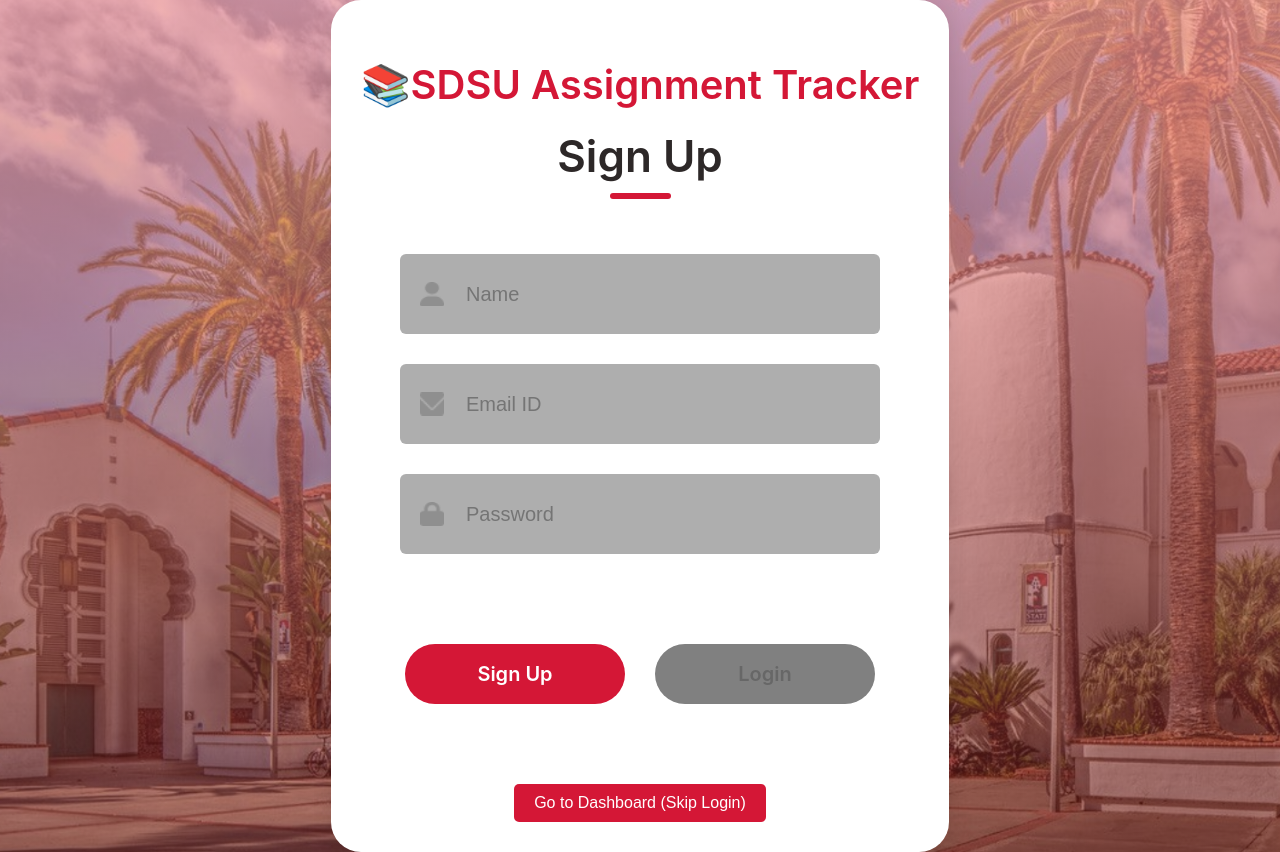
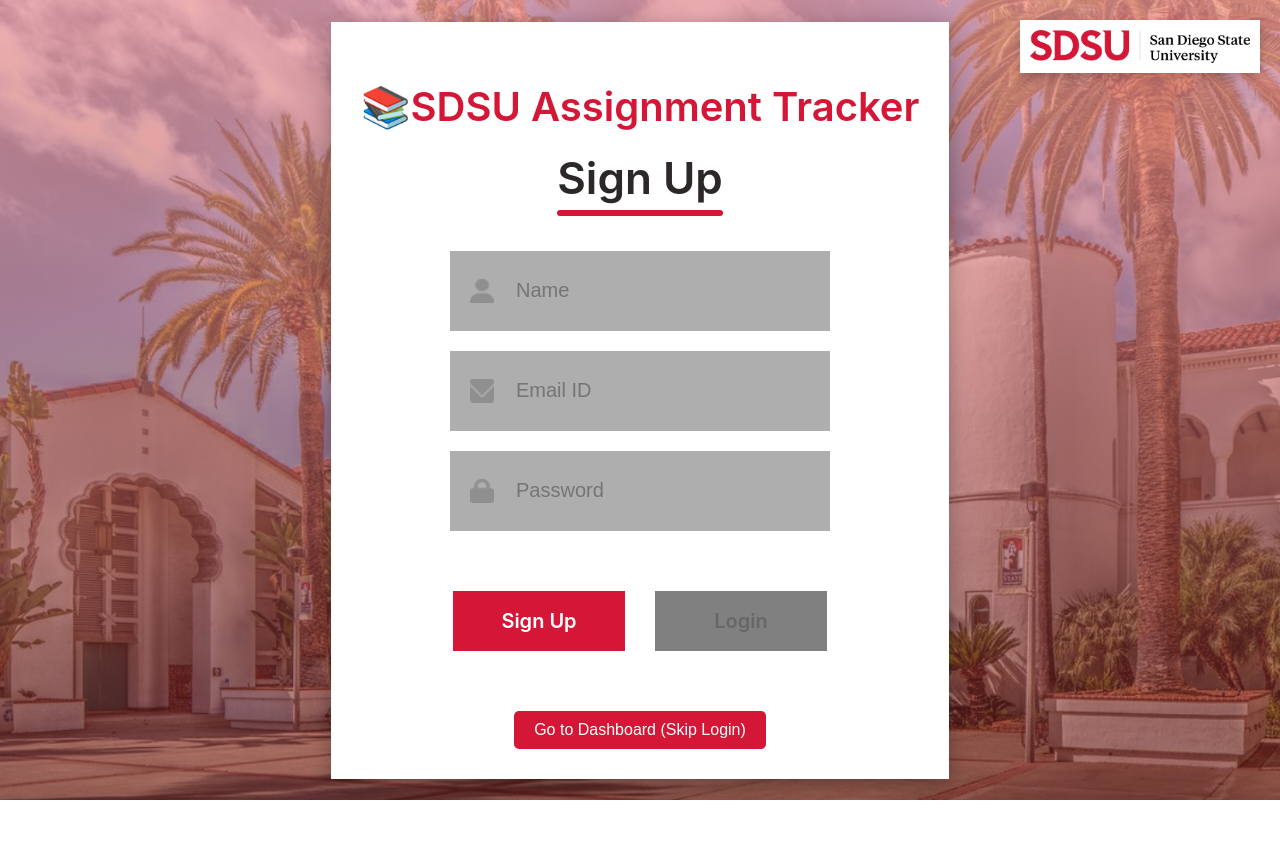
Before and after one commit to kims1998/SDSU-Assignment-Tracker, a React (Create React App) app in the folder frontend/: page / in a window 1280 px wide. After the commit the page ends 800 px from the top, so only its background shows below. Built offline with nearby package versions, Linux system fonts and the light colour scheme.

Commit message:
Added SDSU logo in the top left corner  - Also made sure the underlining under the signup / login underlines correctly  - Unround the signup / login container (Subject to change)

```diff
--- a/frontend/src/Components/LoginSignup/LoginSignup.css
+++ b/frontend/src/Components/LoginSignup/LoginSignup.css
@@ -17,10 +17,10 @@
     flex-direction: column;
     align-items: center;
     margin: auto;
-    background: #fff;
+    background: #ffffff;
     padding: 30px;
-    border-radius: 30px; /* Add this for rounded corners */
-    box-shadow: 0 4px 20px rgba(0, 0, 0, 0.1);
+    border-radius: 0; /* Add this for rounded corners */
+    box-shadow: 0 4px 20px rgba(0, 0, 0, 0.3);
 }
 
 .header{
@@ -41,28 +41,32 @@
     color: #2d2828;
     font-size: 44px;
     font-weight: 600;
+    display: inline-block;
+    text-align: center;
 }
 
 .underline{
-    width: 61px;
+    width: 100%;
     height: 6px;
     background: #d41736;
     border-radius: 9px;
+
+    margin-top: 5px;
 }
 
 .inputs{
     display: flex;
     flex-direction: column;
-    gap: 30px;
-    margin-top: 55px;
+    gap: 20px;
+    margin-top: 35px;
 }
 
 .input{
     display: flex;
     align-items: center;
     margin: auto;
-    border-radius: 6px;
-    width: 480px;
+    border-radius: 0;
+    width: 380px;
     height: 80px;
     background: #aeaeae;
 }
@@ -80,7 +84,7 @@
     background: transparent;
     font-size: 20px;
     color: #797979;
-    width: 400px;
+    width: 300px;
     height: 50px;
     font-size: 20px;
 }
@@ -102,16 +106,16 @@
 .submit-container{
     display: flex;
     gap: 30px;
-    margin: 60px auto;
+    margin: 40px auto;
 }
 
 .submit{
     display: flex;
     justify-content: center;
     align-items: center;
-    width: 220px;
+    width: 172px;
     height: 60px;
-    border-radius: 50px;
+    border-radius: 0;
     background: #d41736;
     color: #fff;
     font-size: 20px;
@@ -123,3 +127,22 @@
     background: gray;
     color: #676767
 }
+
+.sdsu-logo {
+
+    position: fixed;
+
+    top: 20px;
+    right: 20px;
+
+    width: 220px;
+    height: auto;
+
+    /* The white background on the logo*/
+    background-color: white;
+    padding: 10px;
+    border-radius: 0;
+    box-shadow: 0 4px 10px rgba(0, 0, 0, 0.2);
+
+    z-index: 100;
+}
--- a/frontend/src/Components/LoginSignup/LoginSignup.jsx
+++ b/frontend/src/Components/LoginSignup/LoginSignup.jsx
@@ -4,6 +4,7 @@
 import user_icon from '../Assets/person.png'
 import email_icon from '../Assets/email.png'
 import password_icon from '../Assets/password.png'
+import sdsu_logo from '../Assets/sdsu_primary_logo_rgb_horizontal_full_color.png'
 import { useNavigate } from 'react-router-dom';
 
 import { loginChecks } from '../../services/loginService';
@@ -91,10 +92,13 @@
 
   return (
     <div className='container'>
+        <img src={sdsu_logo} alt="SDSU Logo" className="sdsu-logo" />
         <div className='header'>
             <div className='text-sdsu'> <span role="img" aria-label="dog">📚</span>SDSU Assignment Tracker</div>
-            <div className='text'> { action } </div>
-            <div className='underline'></div>
+            <div className='text'> { action }
+                <div className='underline'></div>
+            </div>
+
         </div>
 
         <div className='inputs'>
```
Also changed, not shown: frontend/src/Components/Assets/sdsu_primary_logo_rgb_horizontal_full_color.png (added).
